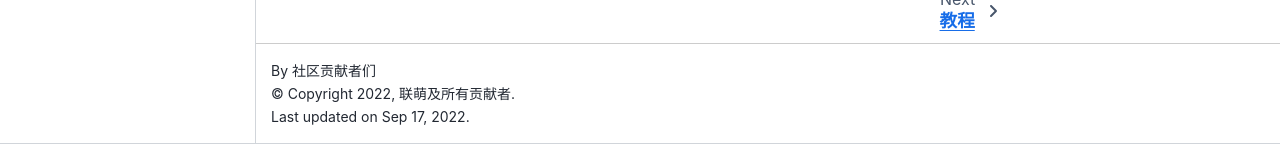
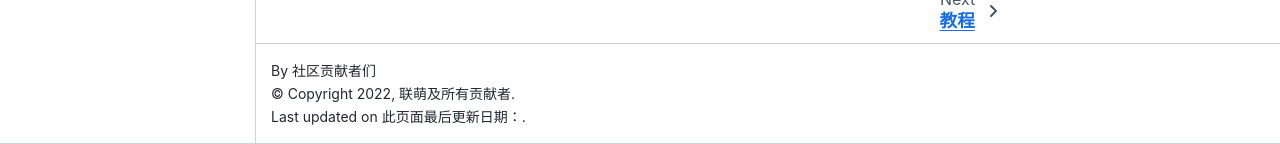
Before and after one commit to Lianmoe/Lianmoe-Tutorial, a Sphinx documentation site: the page built from docs/index.md, in a window 1280 px wide and 1167 px high. Shown: the part 1023-1167 px from the top of the window. Built offline with Sphinx 7.4.7 and the Sphinx Book theme 1.1.4, drawn with Linux system fonts in a browser that asks for light colours; pages that are not in the unit, such as notebooks, are missing from menus.

Commit message:
Update conf.py

```diff
--- a/docs/conf.py
+++ b/docs/conf.py
@@ -65,7 +65,7 @@ html_theme_options = {
 html_logo = "images/Bookicon.png"
 html_favicon = "images/Bookicon.ico"
 html_title = "联萌社区教程项目"
-html_last_updated_fmt = ""
+html_last_updated_fmt = "此页面最后更新日期："
 
 # -- Options for EPUB output
 epub_show_urls = 'footnote'
```
